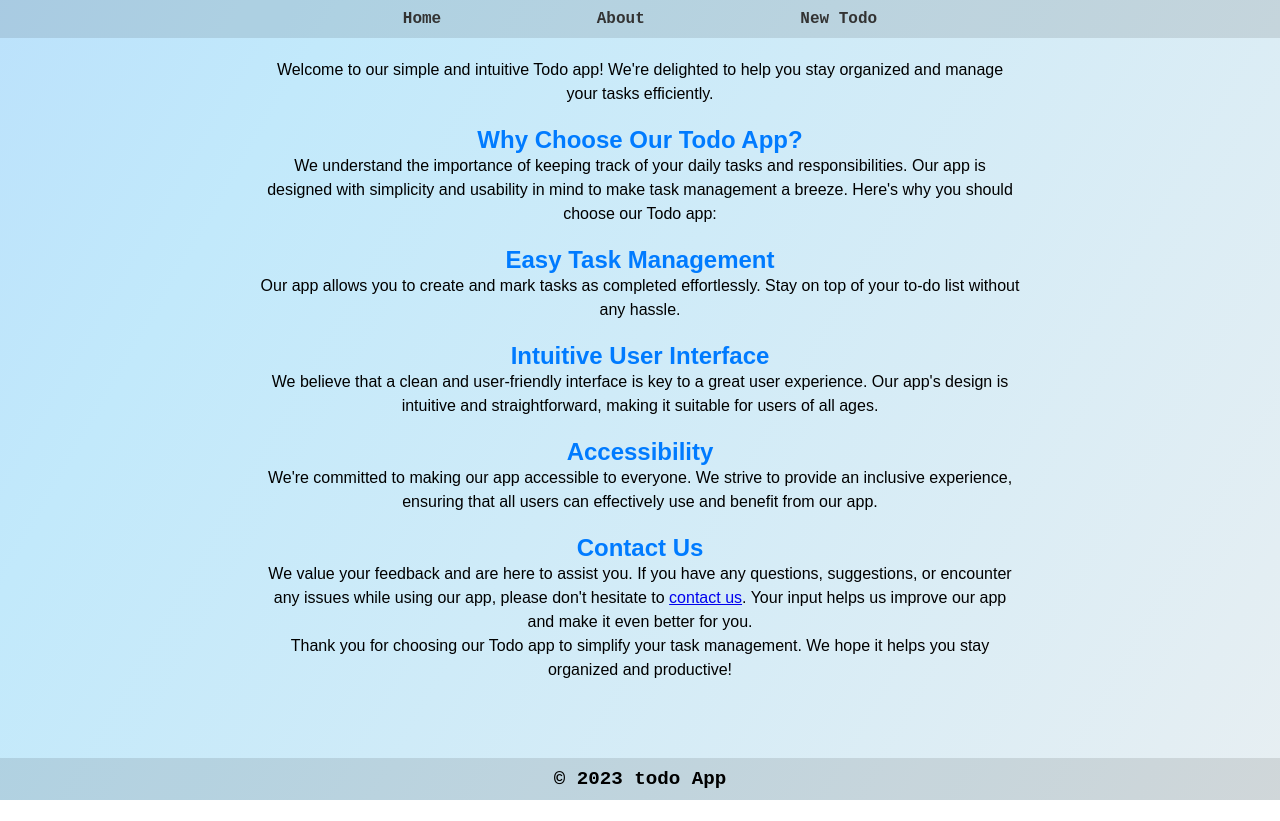
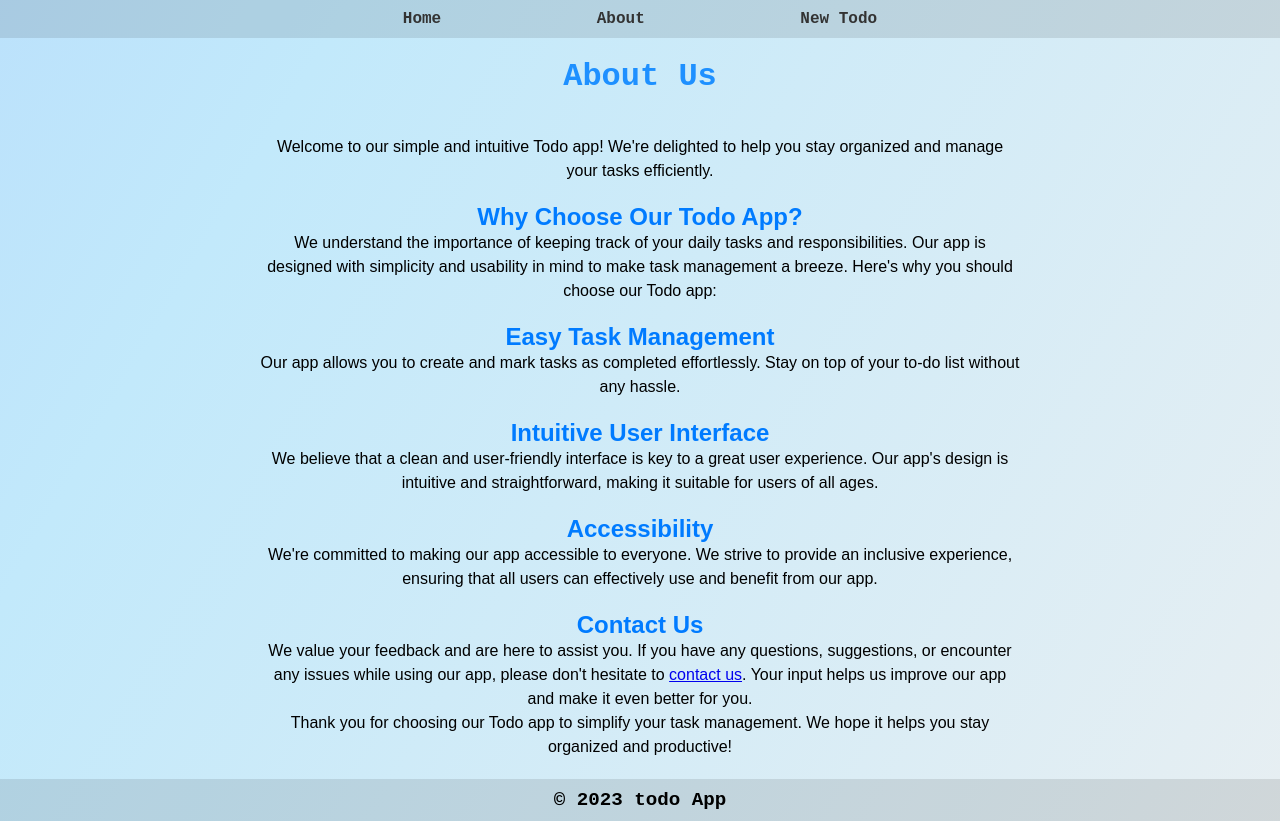
Before and after one commit to msandrea712/todo-frontend, a React (Create React App) app: page /about in a window 1280 px wide. Before the commit the page ends 800 px from the top, so only its background shows below. Built offline with nearby package versions, Linux system fonts and the light colour scheme; a web font is replaced by a local one.

Commit message:
added main title to all pages

```diff
--- a/src/layouts/RootLayout.js
+++ b/src/layouts/RootLayout.js
@@ -3,11 +3,14 @@ import Navbar from '../components/Navbar'
 import Footer from '../components/Footer'
 import "../styles/rootlayout.css"
 
-function RootLayout({children}) {
+function RootLayout({children,title}) {
   return (
     <div className= "main-container">
         <header>
             <Navbar/>
+            <h1>
+              {title}
+            </h1>
         </header>
         {children}
         <Footer/>
--- a/src/pages/About.js
+++ b/src/pages/About.js
@@ -3,7 +3,7 @@ import RootLayout from '../layouts/RootLayout'
 import "../styles/about.css"
 function About() {
   return (
-    <RootLayout>
+    <RootLayout title="About Us">
       <main className='about-main'>
         <p>
           {" "}
--- a/src/pages/Home.js
+++ b/src/pages/Home.js
@@ -16,7 +16,7 @@ return response.json()
     })
   },[])
   return (
-    <RootLayout>
+    <RootLayout title="Todo App">
       <main className='home-container'>
         <TodoList todos={todos}></TodoList>
       </main>
--- a/src/pages/NewTodo.js
+++ b/src/pages/NewTodo.js
@@ -43,7 +43,7 @@ function NewTodo({addTodo,baseURL}) {
 
   }
   return (
-    <RootLayout>
+    <RootLayout title="New Todo">
       <main className="new-todo-container">
         <h2>
           create new todo
--- a/src/styles/rootlayout.css
+++ b/src/styles/rootlayout.css
@@ -7,3 +7,8 @@
 .main-container >main{
     flex-grow: 1;
 }
+.main-container header h1{
+    text-align:center;
+    margin: 20px 0;
+    color: #1e90ff;
+}
```
